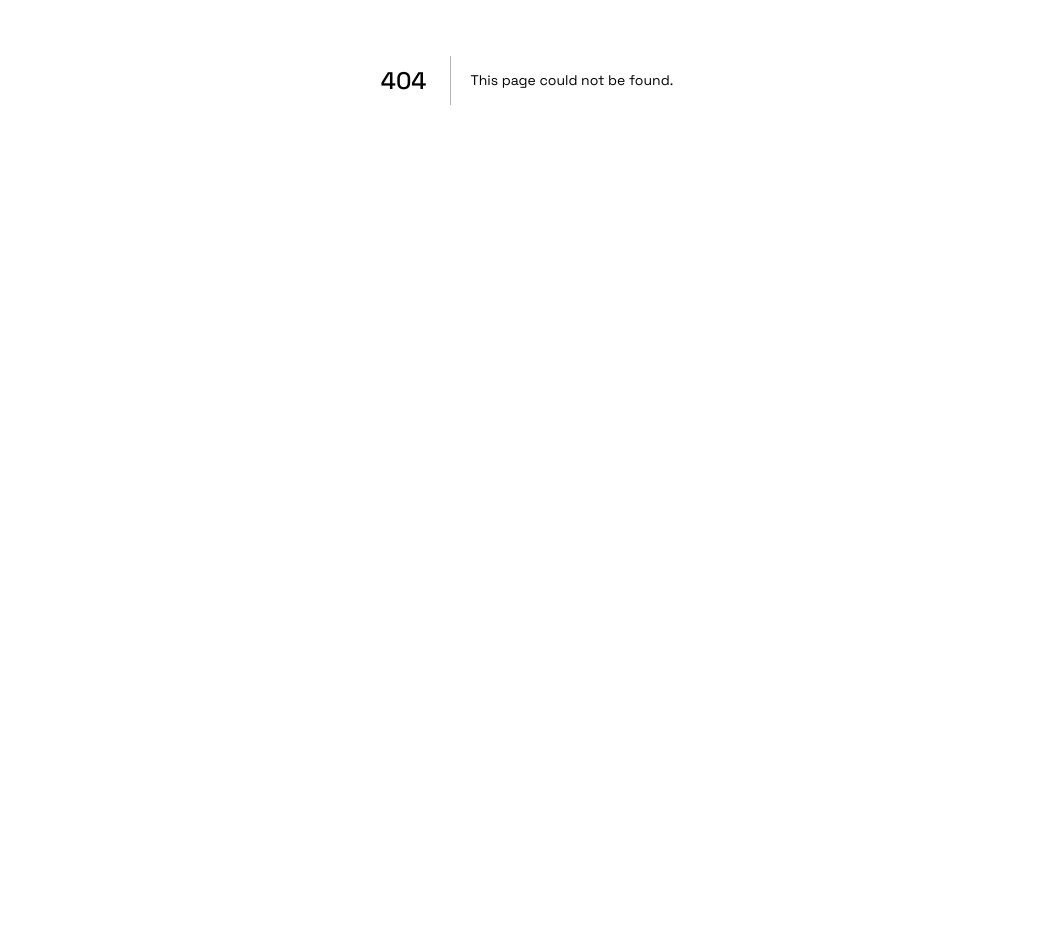
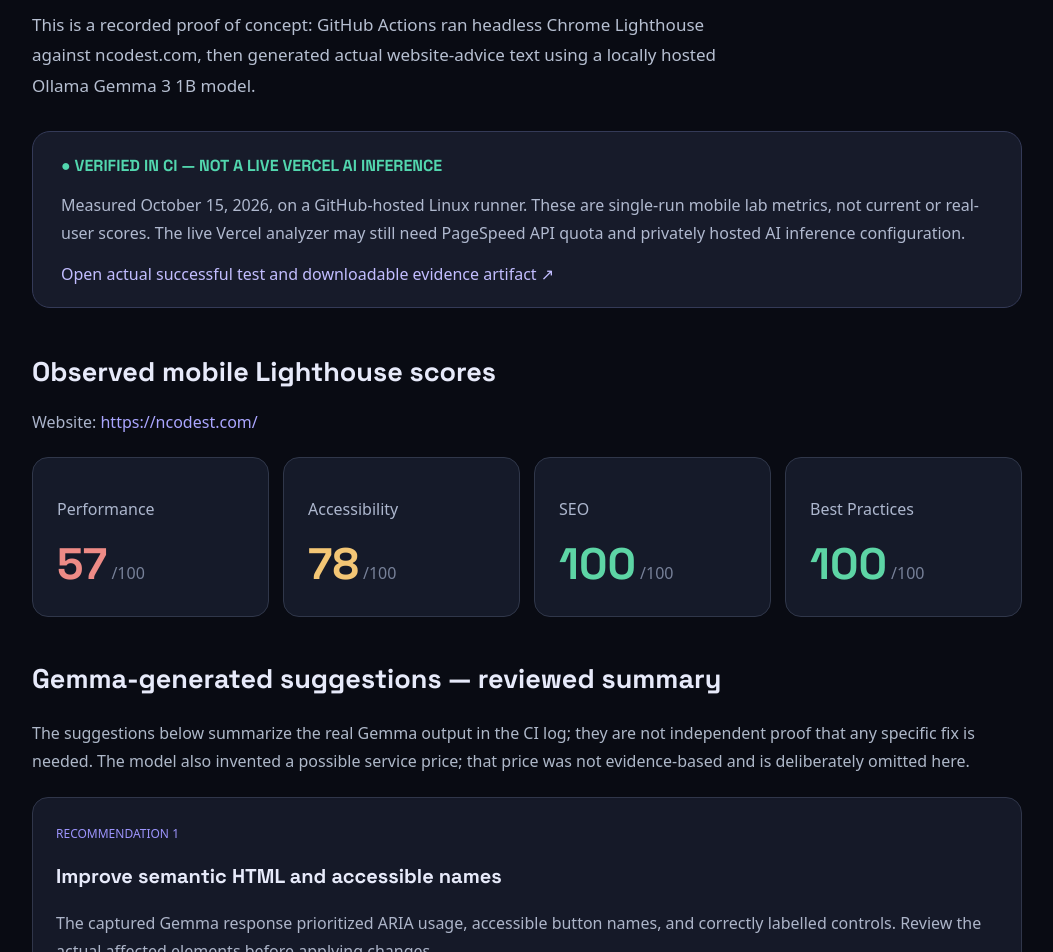
Before and after one commit to Deshan217/ncode-ai-studio-hf26, a Next.js app: page /case-study in a window 1280 px wide. Before the commit this address had no page. Shown: the part 320-1272 px from the top of the page, without its empty margins (113-1166 px from the left). Before the commit the page ends 800 px from the top, so only its background shows below. Built offline with nearby package versions, Linux system fonts and the light colour scheme.

Commit message:
feat: publish transparent verified Lighthouse + Gemma case study route

```diff
--- /dev/null
+++ b/src/app/case-study/page.tsx
@@ -0,0 +1,39 @@
+import type {Metadata} from "next";
+import Link from "next/link";
+export const metadata:Metadata={title:"Verified Lighthouse + Gemma Case Study | N-CODE AI Studio",description:"A genuine audit of ncodest.com and real open-weight Gemma inference captured in GitHub Actions."};
+const metrics=[["Performance",57],["Accessibility",78],["SEO",100],["Best Practices",100]] as const;
+const suggestions=[
+ {title:"Improve semantic HTML and accessible names",description:"The captured Gemma response prioritized ARIA usage, accessible button names, and correctly labelled controls. Review the actual affected elements before applying changes."},
+ {title:"Investigate contrast and labeling",description:"Check text contrast, link and button labels, and relationships between visual labels and their accessible names. Confirm each Lighthouse issue manually."},
+ {title:"Review JavaScript workload and third-party cost",description:"Gemma flagged main-thread work and third-party scripts for investigation. Profile the page and test changes with repeat Lighthouse runs rather than assuming a root cause."},
+];
+export default function CaseStudy(){
+ return <main style={{minHeight:"100vh",background:"#090b13",color:"#e7eafa",fontFamily:"system-ui,sans-serif",padding:"min(7vw,64px) 24px"}}>
+ <div style={{maxWidth:990,margin:"0 auto"}}>
+ <Link href="/" style={{color:"#aaa3ff",textDecoration:"none"}}>← N-CODE AI Studio</Link>
+ <p style={{letterSpacing:3,fontSize:12,color:"#aba0ff",marginTop:54}}>HACKTOBERFEST 2026 · WEEK 2 · VERIFIED PROOF OF CONCEPT</p>
+ <h1 style={{fontSize:"clamp(35px,6vw,65px)",lineHeight:1.09,margin:"14px 0"}}>Real Lighthouse data.<br/><span style={{color:"#a39aff"}}>Real open-weight AI.</span></h1>
+ <p style={{color:"#b6bfd1",maxWidth:720,fontSize:17,lineHeight:1.8}}>This is a recorded proof of concept: GitHub Actions ran headless Chrome Lighthouse against ncodest.com, then generated actual website-advice text using a locally hosted Ollama Gemma 3 1B model.</p>
+ <div style={{background:"#171b2a",border:"1px solid #343a57",borderRadius:18,padding:"22px 28px",margin:"30px 0"}}>
+ <b style={{color:"#52d6ae"}}>● VERIFIED IN CI — NOT A LIVE VERCEL AI INFERENCE</b>
+ <p style={{color:"#b0b9cf",lineHeight:1.7}}>Measured October 15, 2026, on a GitHub-hosted Linux runner. These are single-run mobile lab metrics, not current or real-user scores. The live Vercel analyzer may still need PageSpeed API quota and privately hosted AI inference configuration.</p>
+ <a href="https://github.com/Deshan217/ncode-ai-studio-hf26/actions/runs/38784847640" target="_blank" rel="noreferrer" style={{color:"#c2bdff"}}>Open actual successful test and downloadable evidence artifact ↗</a>
+ </div>
+ <h2 style={{fontSize:27,marginTop:46}}>Observed mobile Lighthouse scores</h2>
+ <p style={{color:"#abb4cb"}}>Website: <a href="https://ncodest.com/" style={{color:"#aaa6ff"}}>https://ncodest.com/</a></p>
+ <div style={{display:"grid",gridTemplateColumns:"repeat(auto-fit,minmax(180px,1fr))",gap:14,margin:"24px 0 44px"}}>
+ {metrics.map(([name,score])=><div key={name} style={{border:"1px solid #30374a",background:"#151a29",borderRadius:16,padding:24}}><p style={{color:"#adb7ce"}}>{name}</p><b style={{fontSize:44,color:score>=90?"#5dd5a5":score>=70?"#f3c675":"#ee8b86"}}>{score}</b><span style={{color:"#778199"}}> /100</span></div>)}</div>
+ <h2 style={{fontSize:27}}>Gemma-generated suggestions — reviewed summary</h2>
+ <p style={{color:"#aeb8c9",lineHeight:1.75}}>The suggestions below summarize the real Gemma output in the CI log; they are not independent proof that any specific fix is needed. The model also invented a possible service price; that price was not evidence-based and is deliberately omitted here.</p>
+ <div style={{display:"grid",gap:14,marginTop:22}}>{suggestions.map((x,i)=><section key={x.title} style={{background:"#151928",border:"1px solid #30364a",borderRadius:16,padding:23}}><span style={{fontSize:12,color:"#9c94fc"}}>RECOMMENDATION {i+1}</span><h3 style={{fontSize:20}}>{x.title}</h3><p style={{color:"#adb5c9",lineHeight:1.75}}>{x.description}</p></section>)}</div>
+ <h2 style={{fontSize:27,marginTop:48}}>How this works</h2>
+ <p style={{color:"#aeb8cf",lineHeight:1.8}}>A public URL is audited with Lighthouse. Selected scores and issues become a structured prompt for an open-weight language model running in Ollama, producing an advisory report that a freelancer can review and adapt. For this verified run we used the Lighthouse CLI, avoiding Google PageSpeed API quota. The deployed web UI uses a different audit endpoint, so the two environments must not be conflated.</p>
+ <p style={{color:"#aeb8cf",lineHeight:1.8}}>Potential side hustle: a transparent, affordable starter audit with optional paid human-led accessibility, SEO and performance improvements. The commercial model has not been validated with paying clients.</p>
+ <div style={{display:"flex",gap:15,flexWrap:"wrap",margin:"35px 0 55px"}}>
+ <a href="https://github.com/Deshan217/ncode-ai-studio-hf26" style={{border:"1px solid #7065dc",color:"white",padding:"14px 21px",borderRadius:10,textDecoration:"none"}}>View source code ↗</a>
+ <a href="https://github.com/Deshan217/ncode-ai-studio-hf26/actions/runs/38784847640/artifacts/11998425425" style={{background:"#776bf5",color:"white",padding:"14px 21px",borderRadius:10,textDecoration:"none"}}>Download raw test evidence ↗</a>
+ </div>
+ <footer style={{borderTop:"1px solid #303548",paddingTop:24,color:"#8b95aa",fontSize:13}}>N-CODE STUDIO · MIT open source · Hacktoberfest 2026</footer>
+ </div>
+ </main>;
+}
```
